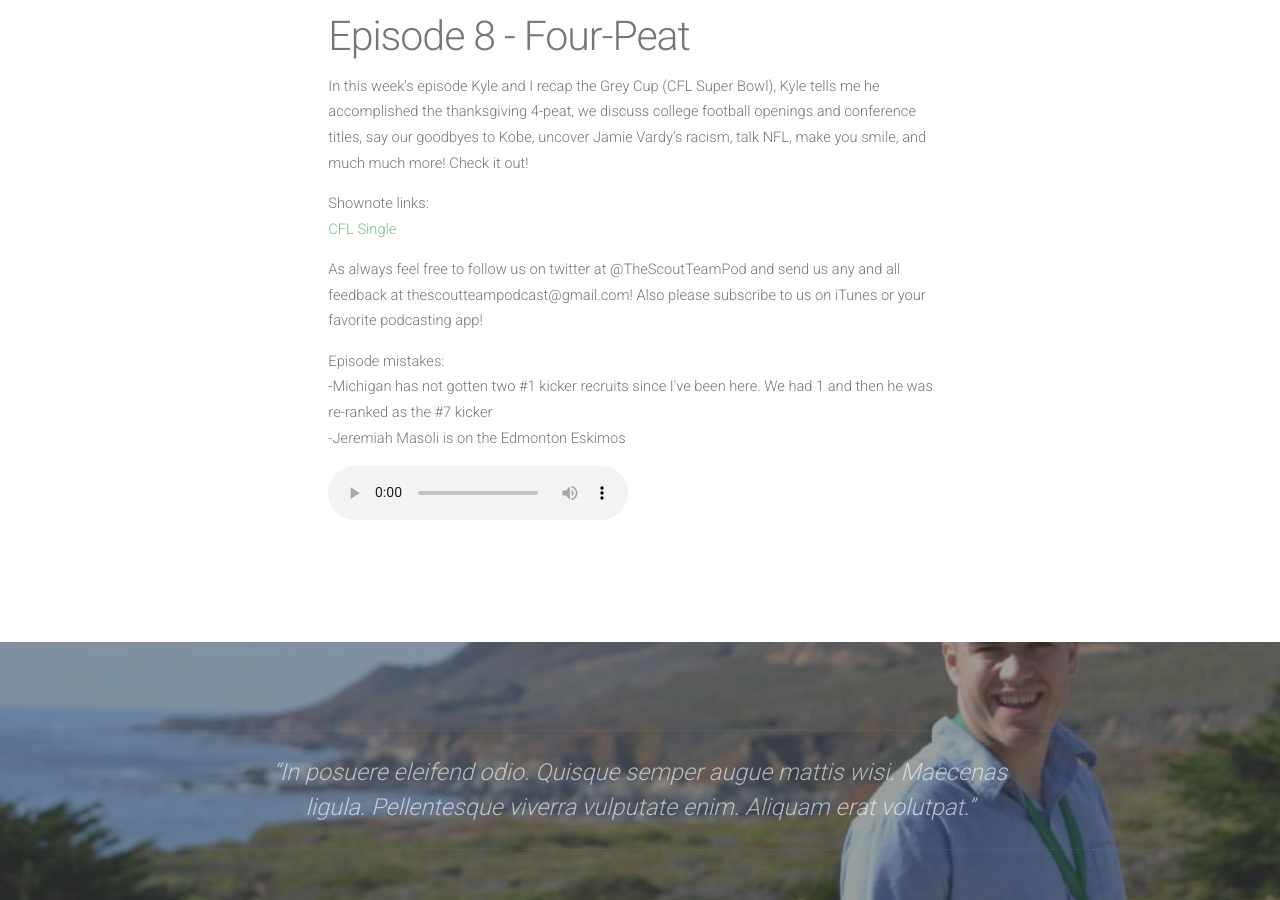
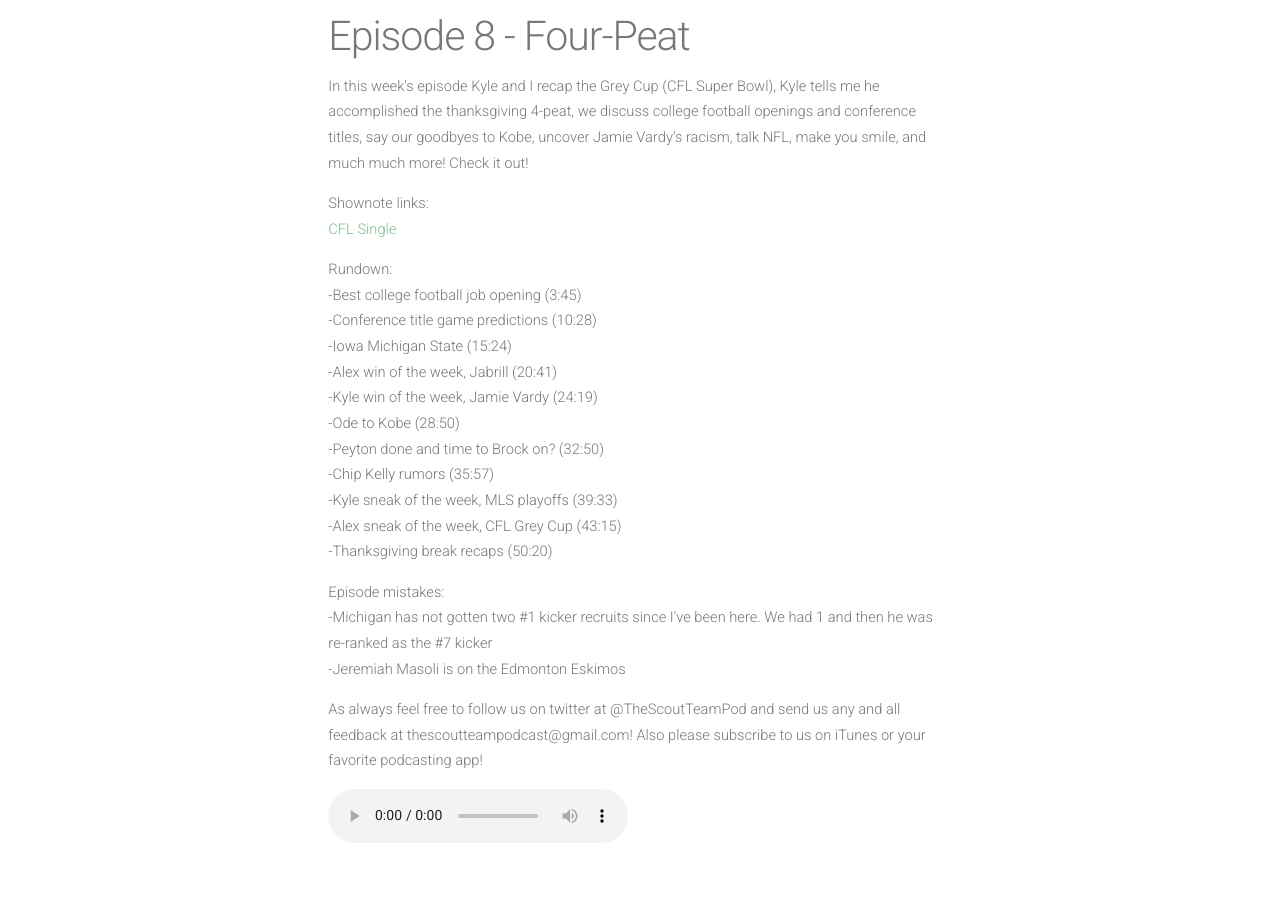
Before and after one commit to alancast/alancast.github.io, a Jekyll site: the page built from _posts/2015-12-02-episode8.md, in a window 1280 px wide and 900 px high, scrolled down 1094 px. Built offline with Jekyll 4.4.1, drawn with Linux system fonts in a browser that asks for light colours; nearby versions of some CDN libraries.

Commit message:
added rundown to episode

```diff
--- a/_posts/2015-12-02-episode8.md
+++ b/_posts/2015-12-02-episode8.md
@@ -7,10 +7,22 @@ layout: post
 <p>In this week's episode Kyle and I recap the Grey Cup (CFL Super Bowl), Kyle tells me he accomplished the thanksgiving 4-peat, we discuss college football openings and conference titles, say our goodbyes to Kobe, uncover Jamie Vardy's racism, talk NFL, make you smile, and much much more! Check it out!</p>
 <p>Shownote links:
 <br><a target="_blank" href="https://www.youtube.com/watch?v=d5BFaykcxGg">CFL Single</a></p>
-<p>As always feel free to follow us on twitter at @TheScoutTeamPod and send us any and all feedback at thescoutteampodcast@gmail.com! Also please subscribe to us on iTunes or your favorite podcasting app!</p>
+<p>Rundown:
+<br>-Best college football job opening (3:45)
+<br>-Conference title game predictions (10:28)
+<br>-Iowa Michigan State (15:24)
+<br>-Alex win of the week, Jabrill (20:41)
+<br>-Kyle win of the week, Jamie Vardy (24:19)
+<br>-Ode to Kobe (28:50)
+<br>-Peyton done and time to Brock on? (32:50)
+<br>-Chip Kelly rumors (35:57)
+<br>-Kyle sneak of the week, MLS playoffs (39:33)
+<br>-Alex sneak of the week, CFL Grey Cup (43:15)
+<br>-Thanksgiving break recaps (50:20)</p>
 <p>Episode mistakes:
 <br>-Michigan has not gotten two #1 kicker recruits since I've been here. We had 1 and then he was re-ranked as the #7 kicker
 <br>-Jeremiah Masoli is on the Edmonton Eskimos</p>
+<p>As always feel free to follow us on twitter at @TheScoutTeamPod and send us any and all feedback at thescoutteampodcast@gmail.com! Also please subscribe to us on iTunes or your favorite podcasting app!</p>
 <audio controls>
   <source src="/assets/audios/episode8.m4a" type="audio/mpeg">
 Your browser does not support the audio element.
```
